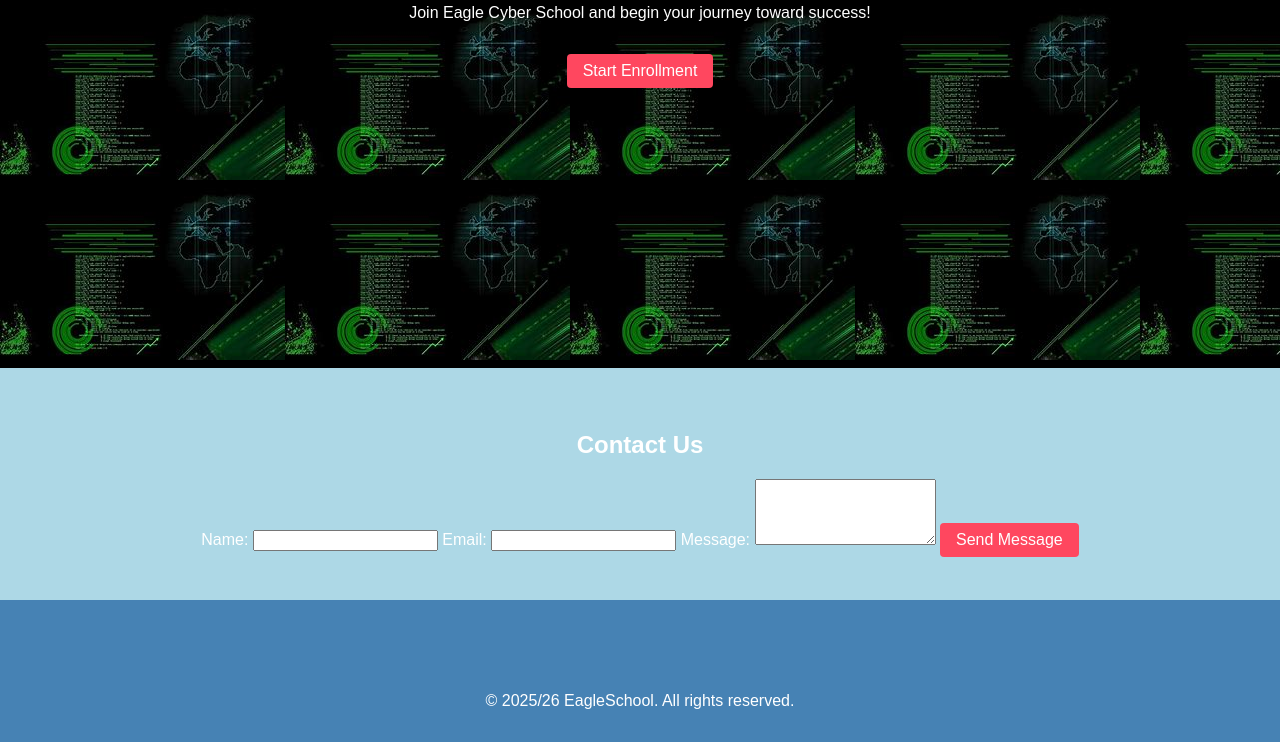
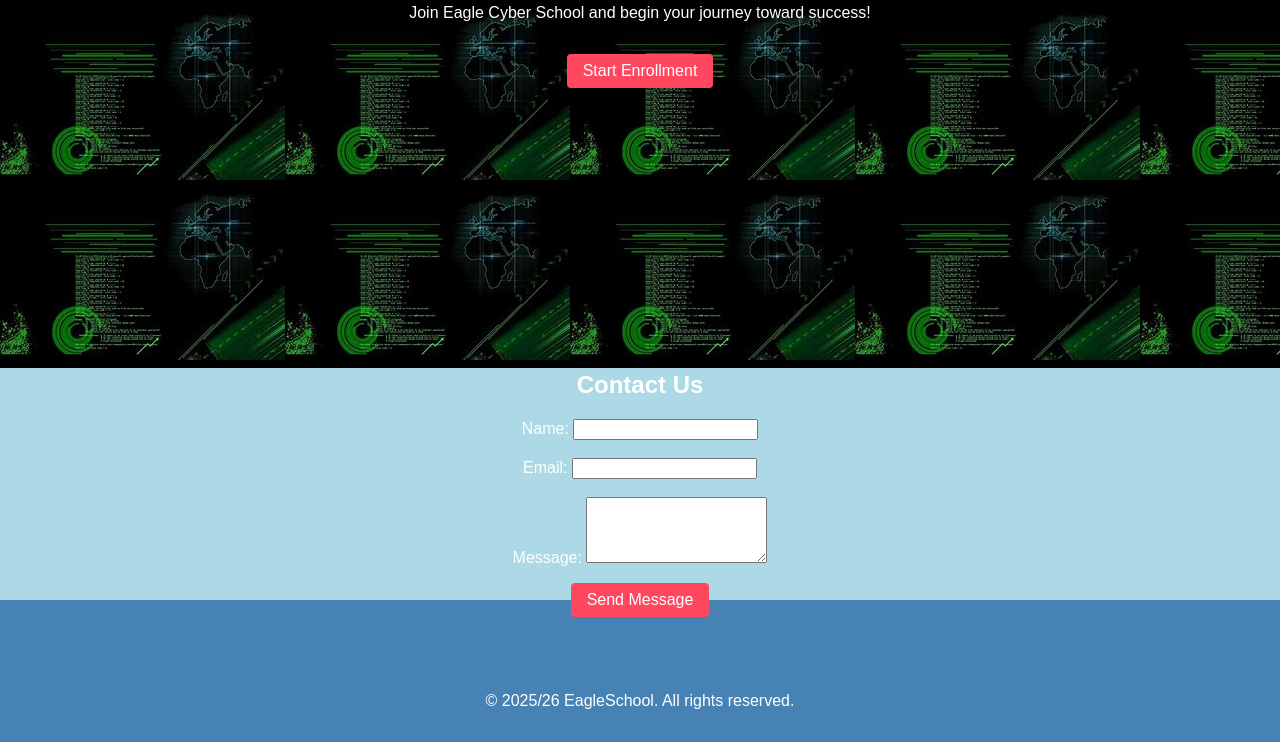
Before and after one commit to BILLCLINTON030/biillportfolio-project, a plain HTML site: page index.html in a window 1280 px wide. Shown: the part 3798-4540 px from the top of the page. Drawn offline with Linux system fonts and the light colour scheme; files whose address does not match are found by name.

Commit message:
Add files via upload

```diff
--- a/index.html
+++ b/index.html
@@ -86,15 +86,15 @@
         <h2>Contact Us</h2>
         <form id="contactForm">
             <label for="name">Name:</label>
-            <input type="text" id="name" required>
+            <input type="text" id="name" required><br><br>
 
             <label for="email">Email:</label>
-            <input type="email" id="email" required>
+            <input type="email" id="email" required><br><br>
 
             <label for="message">Message:</label>
-            <textarea id="message" rows="4" required></textarea>
+            <textarea id="message" rows="4" required></textarea><br>
 
-            <button type="submit">Send Message</button>
+            <button type="submit">Send Message</button><br>
         </form>
     </section>
 
```
